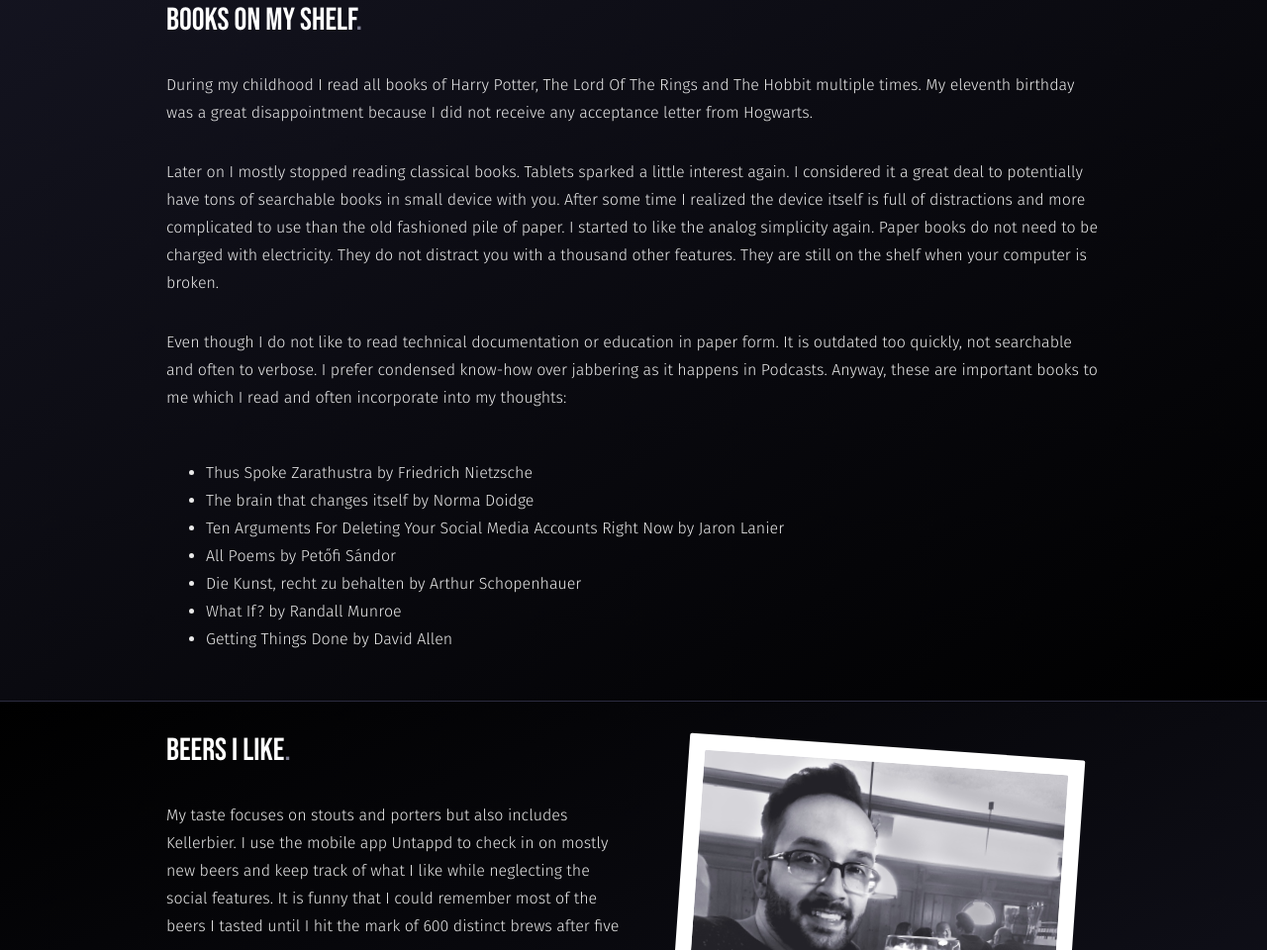
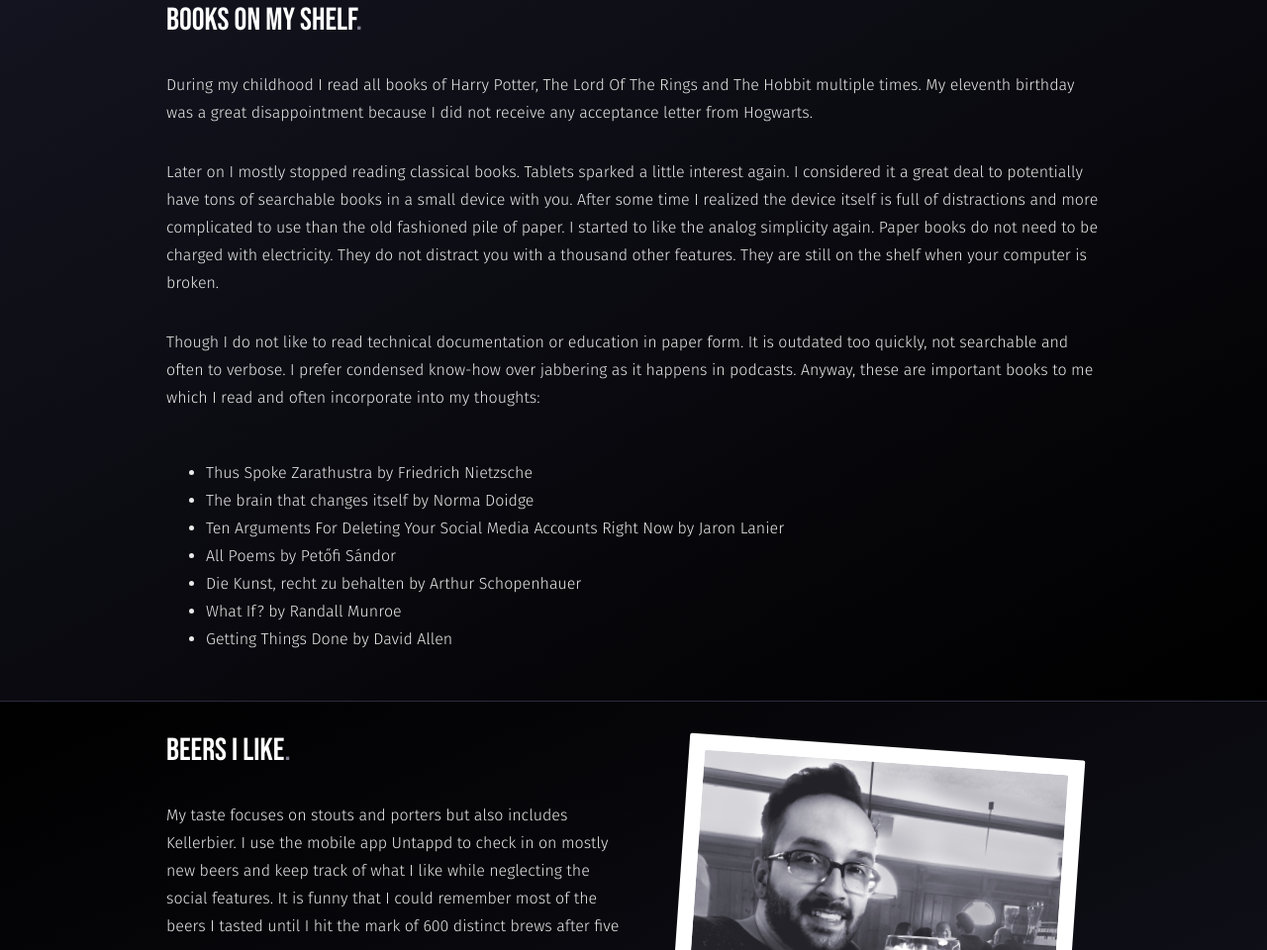
Before and after one commit to peterthomashorn/peterthomashorn-eu, a plain HTML site: page index.html in a window 1280 px wide. Shown: the part 3292-4252 px from the top of the page at 99% size. Drawn offline with Linux system fonts and the light colour scheme.

Commit message:
Further spelling corrections.

```diff
--- a/index.html
+++ b/index.html
@@ -159,12 +159,12 @@
                     <p>During my childhood I read all books of Harry Potter, The Lord Of The Rings and The Hobbit multiple times.
                     My eleventh birthday was a great disappointment because I did not receive any acceptance letter from Hogwarts.</p>
                     <p>Later on I mostly stopped reading classical books. Tablets sparked a little interest again.
-                    I considered it a great deal to potentially have tons of searchable books in small device with you.
+                    I considered it a great deal to potentially have tons of searchable books in a small device with you.
                     After some time I realized the device itself is full of distractions and more complicated to use than the old fashioned pile of paper.
                     I started to like the analog simplicity again. Paper books do not need to be charged with electricity.
                     They do not distract you with a thousand other features. They are still on the shelf when your computer is broken.</p>
-                    <p>Even though I do not like to read technical documentation or education in paper form.
-                    It is outdated too quickly, not searchable and often to verbose. I prefer condensed know-how over jabbering as it happens in Podcasts.
+                    <p>Though I do not like to read technical documentation or education in paper form.
+                    It is outdated too quickly, not searchable and often to verbose. I prefer condensed know-how over jabbering as it happens in podcasts.
                     Anyway, these are important books to me which I read and often incorporate into my thoughts:</p>
                     <ul>
                         <li>Thus Spoke Zarathustra by Friedrich Nietzsche</li>
@@ -208,7 +208,7 @@
                         After using Facebook, Mastodon and Twitter for several years I drew the conclusion it is an utter waste of time.
                         You invest attention and get nothing of worth out of it. And did I already mention how much I hate advertisement?
                         Nearly everybody should be aware of the privacy issues by now, too. Sadly only few people care and are consequent.
-                        So in the end I quit. To me it is nothing else than the capitalist counterpart to Chinas mass surveillance.
+                        So in the end I quit. To me it is nothing else than the capitalist counterpart to China's mass surveillance.
                         I do not want to voluntarily shovel money into the pockets of people harvesting my data.</p>
                     <p>In the past I used to spend a lot time online and in a purely virtual layer of our society.
                         I am glad I found my way back to focus on life off screen where the actual life happens.
```
